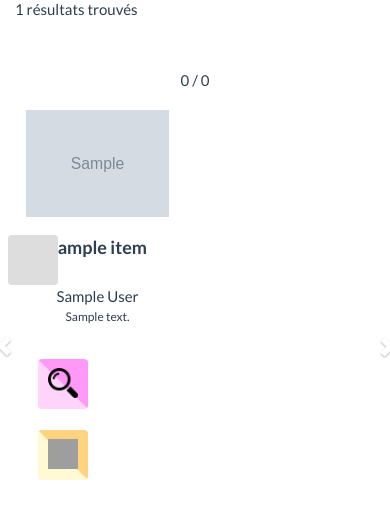
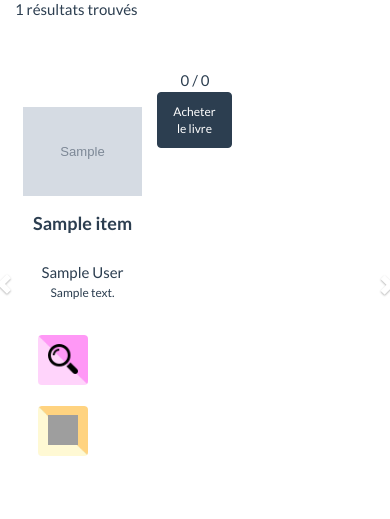
Before and after one commit to franck-roland/kooblit, a Django app: template templates/search_result.html in a window 390 px wide. Shown: the part 61-580 px from the top of the page. Run offline with Django 3.2, Linux system fonts and the light colour scheme; the template is opened without the code that fills it: most values are stand-ins (such as "Sample title", 1, 10 or a date in 2020); grey boxes marked "Sample" are stand-in pictures; parts of the project's set-up code (start-up, migrations or seed data) failed here and were passed over; some libraries are stand-ins or nearby versions; grey boxes are pictures that could not be loaded.

Commit message:
Amelioration du template pour smartphones

```diff
--- a/templates/search_result.html
+++ b/templates/search_result.html
@@ -54,7 +54,7 @@
         <div class="img_container2 col-3 col-sm-3 col-lg-3 col-xs-6" style="background-image:url('{% static 'img/empty_gallery.png' %}');padding:0;">
             <!-- <a href="{{ item.2 }}"><img class="img-responsive img_res" src="{% static "img/empty_gallery.png" %}" alt='{{ item.0 }}' /></a> -->
         {% endif %}
-          <div class="img_container2 col-10 col-sm-10 col-lg-10" style='padding:0;text-align:center;' >
+          <div class="img_container2 col-10 col-sm-10 col-lg-10 col-xs-10" style='padding:0;text-align:center;' >
             <div class="repre_image" style="text-align:center;margin:auto;background-image:url('{{ item.image }}');">
             <!-- <img src="{{ item.image }}" width="80%" height="80%"> -->
             <!-- <span>zpoekf</span> -->
@@ -84,12 +84,10 @@
               </a>
             </div>
             </div>
-            <div class="col-xs-12 col-sm-12 col-md-12" style="height:100px;">
-            </div>
           </div>
-          <div class="img_container2 col-1 col-sm-1 col-lg-1" style='padding:0;text-align:center;' >
-            <a class="thumbnail" href="{{item.DetailPageURL}}">
-                <button> Acheter le livre</button>
+          <div class="img_container2 col-2 col-sm-2 col-lg-2 col-xs-2" style='padding:0;text-align:center;' >
+            <a href="{{item.DetailPageURL}}">
+                <button type="button" class="btn btn-primary" style="font-size:0.8em;"> Acheter<br/> le livre</button>
               </a>
           </div>
         </div>
```
